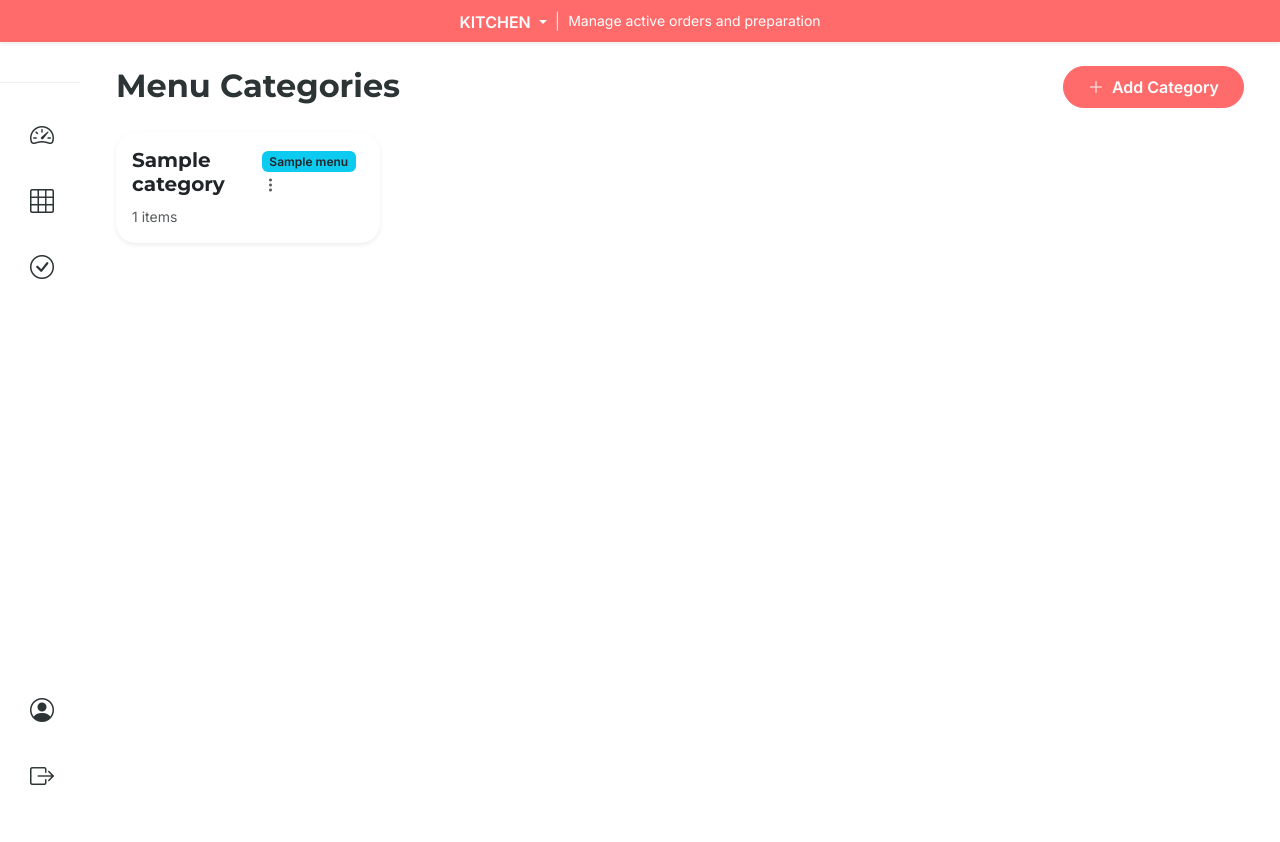
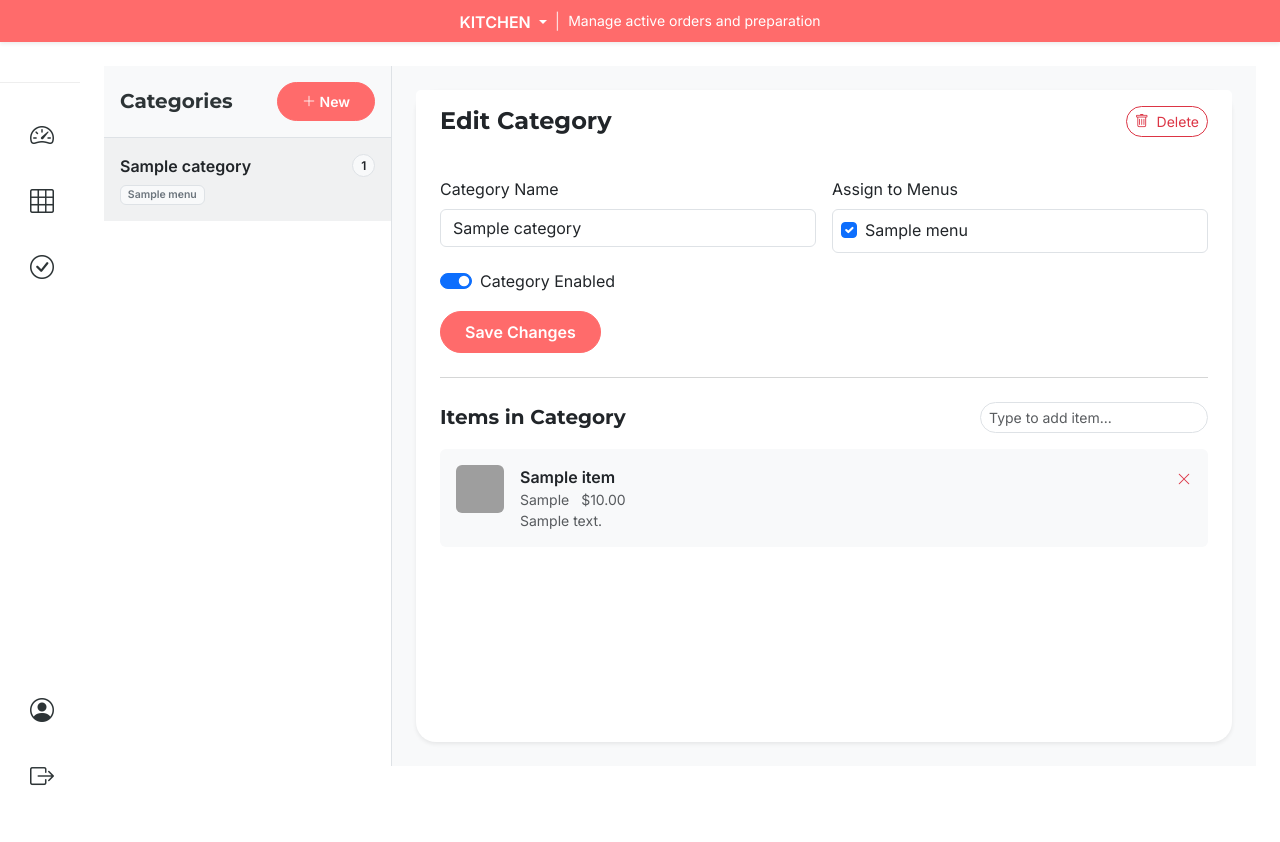
Before and after one commit to shenni-circlerm/oda, a Flask app: page /admin/categories?category_id=1 in a window 1280 px wide. Run offline with Flask 3, Linux system fonts and the light colour scheme; a user stored in the database is signed in; tables that the repository leaves empty hold one stand-in row (values such as "Sample post"); some libraries are stand-ins or nearby versions; grey boxes are pictures that could not be loaded.

Commit message:
updated the category views

```diff
--- a/project/templates/menu_categories.html
+++ b/project/templates/menu_categories.html
@@ -4,84 +4,139 @@
 
 {% block content %}
 <div class="container-fluid">
-    <div class="d-flex justify-content-between align-items-center mb-4">
-        <h2 class="fw-bold mb-0">Menu Categories</h2>
-        <button class="btn btn-primary" data-bs-toggle="modal" data-bs-target="#addCategoryModal">
-            <i class="bi bi-plus-lg me-2"></i>Add Category
-        </button>
-    </div>
+    <div class="row h-100">
+        <!-- Left Column: Category List -->
+        <div class="col-md-4 col-lg-3 border-end bg-white p-0" style="min-height: calc(100vh - 100px);">
+            <div class="p-3 border-bottom bg-light d-flex justify-content-between align-items-center">
+                <h5 class="fw-bold mb-0">Categories</h5>
+                <button class="btn btn-sm btn-primary rounded-pill" data-bs-toggle="modal" data-bs-target="#addCategoryModal">
+                    <i class="bi bi-plus-lg"></i> New
+                </button>
+            </div>
+            <div class="list-group list-group-flush overflow-auto" style="max-height: calc(100vh - 160px);">
+                {% for category in categories %}
+                <a href="{{ url_for('admin.categories', category_id=category.id) }}"
+                   class="list-group-item list-group-item-action py-3 border-0 {% if selected_category and selected_category.id == category.id %}bg-secondary bg-opacity-10{% endif %}">
+                    <div class="d-flex justify-content-between align-items-center">
+                        <span class="fw-bold {{ 'text-muted text-decoration-line-through' if not category.is_active }}">{{ category.name }}</span>
+                        <span class="badge rounded-pill bg-light text-dark border">{{ category.items|length }}</span>
+                    </div>
+                    {% if category.menus %}
+                    <div class="small text-muted mt-1">
+                        {% for m in category.menus %}
+                        <span class="badge bg-light text-secondary border me-1">{{ m.name }}</span>
+                        {% endfor %}
+                    </div>
+                    {% endif %}
+                </a>
+                {% endfor %}
 
-    <div class="row g-4">
-        {% for category in categories %}
-        <div class="col-md-6 col-lg-4 col-xl-3">
-            <div class="card h-100 border-0 shadow-sm">
-                <div class="card-body d-flex flex-column justify-content-between">
-                    <div>
-                        <div class="d-flex justify-content-between align-items-start mb-2">
-                            <h5 class="card-title fw-bold mb-0">{{ category.name }}</h5>
-                            <div class="dropdown">
-                                {% if category.menu %}
-                                <span class="badge bg-info text-dark me-2">{{ category.menu.name }}</span>
-                                {% endif %}
-                                <button class="btn btn-link text-muted p-0" type="button" data-bs-toggle="dropdown">
-                                    <i class="bi bi-three-dots-vertical"></i>
-                                </button>
-                                <ul class="dropdown-menu dropdown-menu-end border-0 shadow">
-                                    <li>
-                                        <button class="dropdown-item" data-bs-toggle="modal" data-bs-target="#editCategoryModal{{ category.id }}">
-                                            <i class="bi bi-pencil me-2"></i>Edit
-                                        </button>
-                                    </li>
-                                    <li><hr class="dropdown-divider"></li>
-                                    <li>
-                                        <form action="{{ url_for('admin.delete_category', category_id=category.id) }}" method="POST" onsubmit="return confirm('Are you sure? Items in this category will be unassigned.');">
-                                            <button type="submit" class="dropdown-item text-danger">
-                                                <i class="bi bi-trash me-2"></i>Delete
-                                            </button>
-                                        </form>
-                                    </li>
-                                </ul>
-                            </div>
-                        </div>
-                        <p class="text-muted small mb-0">{{ category.items|length }} items</p>
-                    </div>
+                {% if not categories %}
+                <div class="text-center py-5 text-muted">
+                    <p class="mb-0">No categories found.</p>
                 </div>
+                {% endif %}
             </div>
         </div>
 
-        <!-- Edit Modal for this Category -->
-        <div class="modal fade" id="editCategoryModal{{ category.id }}" tabindex="-1">
-            <div class="modal-dialog modal-dialog-centered">
-                <div class="modal-content">
-                    <div class="modal-header border-0">
-                        <h5 class="modal-title fw-bold">Edit Category</h5>
-                        <button type="button" class="btn-close" data-bs-dismiss="modal"></button>
-                    </div>
-                    <form action="{{ url_for('admin.edit_category', category_id=category.id) }}" method="POST">
-                        <div class="modal-body">
-                            <div class="mb-3">
+        <!-- Right Column: Configuration -->
+        <div class="col-md-8 col-lg-9 p-4 bg-light">
+            {% if selected_category %}
+            <div class="card border-0 shadow-sm h-100">
+                <div class="card-header bg-white border-0 py-3 px-4 d-flex justify-content-between align-items-center">
+                    <h4 class="fw-bold mb-0">Edit Category</h4>
+                    <form action="{{ url_for('admin.delete_category', category_id=selected_category.id) }}" method="POST" onsubmit="return confirm('Delete category? Items will be unassigned.');">
+                        <button type="submit" class="btn btn-outline-danger btn-sm rounded-pill">
+                            <i class="bi bi-trash me-1"></i> Delete
+                        </button>
+                    </form>
+                </div>
+                <div class="card-body p-4 overflow-auto">
+                    <form action="{{ url_for('admin.edit_category', category_id=selected_category.id) }}" method="POST">
+                        <div class="row g-3 mb-4">
+                            <div class="col-md-6">
                                 <label class="form-label">Category Name</label>
-                                <input type="text" name="name" class="form-control" value="{{ category.name }}" required>
+                                <input type="text" name="name" class="form-control" value="{{ selected_category.name }}" required>
                             </div>
-                            <div class="mb-3">
-                                <label class="form-label">Assign to Menu</label>
-                                <select name="menu_id" class="form-select">
-                                    <option value="">General (No specific menu)</option>
-                                    {% for menu in menus %}
-                                    <option value="{{ menu.id }}" {% if category.menu_id == menu.id %}selected{% endif %}>{{ menu.name }}</option>
+                            <div class="col-md-6">
+                                <label class="form-label">Assign to Menus</label>
+                                <div class="border rounded p-2 bg-white" style="max-height: 150px; overflow-y: auto;">
+                                    {% for m in menus %}
+                                    <div class="form-check">
+                                        <input class="form-check-input" type="checkbox" name="menu_ids" value="{{ m.id }}" id="edit_menu_{{ m.id }}" {% if m in selected_category.menus %}checked{% endif %}>
+                                        <label class="form-check-label" for="edit_menu_{{ m.id }}">{{ m.name }}</label>
+                                    </div>
                                     {% endfor %}
-                                </select>
+                                </div>
+                            </div>
+                            <div class="col-12">
+                                <div class="form-check form-switch">
+                                    <input class="form-check-input" type="checkbox" role="switch" id="activeSwitch"
+                                           onchange="toggleCategory({{ selected_category.id }}, this)"
+                                           {% if selected_category.is_active %}checked{% endif %}>
+                                    <label class="form-check-label" for="activeSwitch">Category Enabled</label>
+                                </div>
+                            </div>
+                            <div class="col-12">
+                                <button type="submit" class="btn btn-primary rounded-pill px-4">Save Changes</button>
                             </div>
                         </div>
-                        <div class="modal-footer border-0">
-                            <button type="button" class="btn btn-light" data-bs-dismiss="modal">Cancel</button>
-                            <button type="submit" class="btn btn-primary">Save Changes</button>
+                    </form>
+
+                    <hr class="text-muted opacity-25 my-4">
+
+                    <div class="d-flex justify-content-between align-items-center mb-3">
+                        <h5 class="fw-bold mb-0">Items in Category</h5>
+                        <form action="{{ url_for('admin.add_item_to_category') }}" method="POST" class="d-flex gap-2 align-items-center" style="max-width: 300px;">
+                            <input type="hidden" name="category_id" value="{{ selected_category.id }}">
+                            <input type="text" name="item_name" list="item-suggestions" class="form-control form-control-sm rounded-pill" placeholder="Type to add item..." autocomplete="off" required>
+                            <datalist id="item-suggestions">
+                                {% for item in all_items %}
+                                <option value="{{ item.name }}">{{ item.description or '' }}</option>
+                                {% endfor %}
+                            </datalist>
+                        </form>
+                    </div>
+
+                    {% if selected_category.items %}
+                    <div class="list-group">
+                        {% for item in selected_category.items %}
+                        <div class="list-group-item d-flex justify-content-between align-items-start p-3 border-0 bg-light mb-2 rounded">
+                            <div class="d-flex align-items-start">
+                                <img src="{{ url_for('admin.serve_menu_image', item_id=item.id) }}" class="rounded bg-white me-3" style="width: 48px; height: 48px; object-fit: cover;">
+                                <div>
+                                    <a href="{{ url_for('admin.manage_menu', item_id=item.id) }}" class="fw-bold text-decoration-none text-dark">{{ item.name }}</a>
+                                    <div class="small text-muted">
+                                        {% if item.sku %}<span class="me-2">{{ item.sku }}</span>{% endif %}
+                                        ${{ "%.2f"|format(item.price) }}
+                                    </div>
+                                    {% if item.description %}
+                                    <div class="small text-muted text-truncate" style="max-width: 300px;">{{ item.description }}</div>
+                                    {% endif %}
+                                </div>
+                            </div>
+                            <form action="{{ url_for('admin.remove_item_from_category', category_id=selected_category.id, item_id=item.id) }}" method="POST">
+                                <button type="submit" class="btn btn-sm btn-link text-danger p-0" title="Remove from category">
+                                    <i class="bi bi-x-lg"></i>
+                                </button>
+                            </form>
                         </div>
-                    </form>
+                        {% endfor %}
+                    </div>
+                    {% else %}
+                    <div class="text-center py-4 border rounded-3 bg-white text-muted">
+                        <p class="mb-0">No items in this category.</p>
+                    </div>
+                    {% endif %}
                 </div>
             </div>
+            {% else %}
+            <div class="d-flex flex-column justify-content-center align-items-center h-100 text-muted">
+                <i class="bi bi-tags fs-1 mb-3 opacity-25"></i>
+                <p>Select a category to configure.</p>
+            </div>
+            {% endif %}
         </div>
-        {% endfor %}
     </div>
 </div>
 
@@ -100,13 +155,15 @@
                         <input type="text" name="name" class="form-control" placeholder="e.g. Starters, Mains" required>
                     </div>
                     <div class="mb-3">
-                        <label class="form-label">Assign to Menu</label>
-                        <select name="menu_id" class="form-select">
-                            <option value="" selected>General (No specific menu)</option>
+                        <label class="form-label">Assign to Menus</label>
+                        <div class="border rounded p-2" style="max-height: 150px; overflow-y: auto;">
                             {% for menu in menus %}
-                            <option value="{{ menu.id }}">{{ menu.name }}</option>
+                            <div class="form-check">
+                                <input class="form-check-input" type="checkbox" name="menu_ids" value="{{ menu.id }}" id="new_menu_{{ menu.id }}">
+                                <label class="form-check-label" for="new_menu_{{ menu.id }}">{{ menu.name }}</label>
+                            </div>
                             {% endfor %}
-                        </select>
+                        </div>
                     </div>
                 </div>
                 <div class="modal-footer border-0">
@@ -117,4 +174,25 @@
         </div>
     </div>
 </div>
+
+<script>
+function toggleCategory(categoryId, checkbox) {
+    fetch(`/admin/categories/toggle/${categoryId}`, {
+        method: 'POST',
+        headers: { 'Content-Type': 'application/json' }
+    })
+    .then(response => {
+        if (!response.ok) {
+            // Revert
+            checkbox.checked = !checkbox.checked;
+            alert('Failed to update status.');
+        }
+    })
+    .catch(err => {
+        console.error(err);
+        checkbox.checked = !checkbox.checked;
+        alert('Network error.');
+    });
+}
+</script>
 {% endblock %}
--- a/routes/admin_nav.py
+++ b/routes/admin_nav.py
@@ -21,7 +21,7 @@ MENU_STRUCTURE = {
         {'label': 'Menus', 'endpoint': 'admin.menus', 'icon': 'bi-journal-album'},
         {'label': 'Menu Items', 'endpoint': 'admin.manage_menu', 'icon': 'bi-journal-text'},
         {'label': 'Categories', 'endpoint': 'admin.categories', 'icon': 'bi-tags'},
-        {'label': 'Availability', 'endpoint': 'admin.availability', 'icon': 'bi-toggle-on'},
+        #{'label': 'Availability', 'endpoint': 'admin.availability', 'icon': 'bi-toggle-on'},
     ],
     'design_store': [
         {'label': 'Design', 'endpoint': 'admin.menu_design', 'icon': 'bi-pencil-square'},
--- a/routes/admin_routes.py
+++ b/routes/admin_routes.py
@@ -87,6 +87,7 @@ def manage_menu():
 @login_required
 def add_menu_item():
     if request.form.get('quick_add'):
+        category_id = request.form.get('category_id')
         count = MenuItem.query.filter_by(restaurant_id=current_user.restaurant_id).count()
         new_item = MenuItem(
             name="New Item",
@@ -95,6 +96,12 @@ def add_menu_item():
             restaurant_id=current_user.restaurant_id,
             is_available=False
         )
+
+        if category_id:
+            category = db.session.get(Category, category_id)
+            if category:
+                new_item.categories.append(category)
+
         db.session.add(new_item)
         db.session.commit()
         return redirect(url_for('admin.manage_menu', item_id=new_item.id))
@@ -312,12 +319,24 @@ def delete_menu(menu_id):
 def categories():
     if request.method == 'POST':
         name = request.form.get('name')
-        menu_id = request.form.get('menu_id')
+        menu_ids = request.form.getlist('menu_ids')
         if name:
-            new_category = Category(name=name, restaurant_id=current_user.restaurant_id, menu_id=menu_id if menu_id else None)
+            new_category = Category(name=name, restaurant_id=current_user.restaurant_id)
+            for m_id in menu_ids:
+                menu = db.session.get(Menu, m_id)
+                if menu:
+                    new_category.menus.append(menu)
             db.session.add(new_category)
             db.session.commit()
             flash('Category added successfully.')
+
+            # If returning to another page (e.g. item edit), honor that
+            return_to = request.form.get('return_to')
+            if return_to:
+                return redirect(return_to)
+
+            # Otherwise go to the new category in the list
+            return redirect(url_for('admin.categories', category_id=new_category.id))
 
         return_to = request.form.get('return_to')
         if return_to:
@@ -327,19 +346,105 @@ def categories():
 
     categories = Category.query.filter_by(restaurant_id=current_user.restaurant_id).all()
     menus = Menu.query.filter_by(restaurant_id=current_user.restaurant_id).all()
-    return render_template('menu_categories.html', categories=categories, menus=menus)
+    all_items = MenuItem.query.filter_by(restaurant_id=current_user.restaurant_id).order_by(MenuItem.name).all()
+
+    selected_category = None
+    category_id = request.args.get('category_id')
+    if category_id:
+        selected_category = next((c for c in categories if str(c.id) == str(category_id)), None)
+
+    if not selected_category and categories:
+        selected_category = categories[0]
+
+    return render_template('menu_categories.html', categories=categories, menus=menus, selected_category=selected_category, all_items=all_items)
 
 @admin_bp.route('/admin/categories/edit/<int:category_id>', methods=['POST'])
 @login_required
 def edit_category(category_id):
     category = Category.query.filter_by(id=category_id, restaurant_id=current_user.restaurant_id).first_or_404()
     name = request.form.get('name')
-    menu_id = request.form.get('menu_id')
+    menu_ids = request.form.getlist('menu_ids')
     if name:
         category.name = name
-        category.menu_id = menu_id if menu_id else None
+        category.menus = [] # Clear existing associations
+        for m_id in menu_ids:
+            menu = db.session.get(Menu, m_id)
+            if menu:
+                category.menus.append(menu)
         db.session.commit()
         flash('Category updated.')
+    return redirect(url_for('admin.categories', category_id=category.id))
+
+@admin_bp.route('/admin/categories/add_item', methods=['POST'])
+@login_required
+def add_item_to_category():
+    category_id = request.form.get('category_id')
+    item_name = request.form.get('item_name')
+
+    if not category_id or not item_name:
+        return redirect(url_for('admin.categories'))
+
+    category = Category.query.filter_by(id=category_id, restaurant_id=current_user.restaurant_id).first_or_404()
+
+    # Check if item exists
+    item = MenuItem.query.filter_by(name=item_name, restaurant_id=current_user.restaurant_id).first()
+
+    if not item:
+        # Create new item
+        count = MenuItem.query.filter_by(restaurant_id=current_user.restaurant_id).count()
+        item = MenuItem(
+            name=item_name,
+            sku=f"ITEM-{count + 1:03d}",
+            price=0.0,
+            restaurant_id=current_user.restaurant_id,
+            is_available=True
+        )
+        db.session.add(item)
+
+    if category not in item.categories:
+        item.categories.append(category)
+        db.session.commit()
+        flash(f'Item "{item.name}" added to category.')
+
+    return redirect(url_for('admin.categories', category_id=category_id))
+
+@admin_bp.route('/admin/categories/remove_item/<int:category_id>/<int:item_id>', methods=['POST'])
+@login_required
+def remove_item_from_category(category_id, item_id):
+    category = Category.query.filter_by(id=category_id, restaurant_id=current_user.restaurant_id).first_or_404()
+    item = MenuItem.query.filter_by(id=item_id, restaurant_id=current_user.restaurant_id).first_or_404()
+
+    if category in item.categories:
+        item.categories.remove(category)
+        db.session.commit()
+
+        # Store for undo
+        session['last_removed_item_category'] = {
+            'item_id': item.id,
+            'category_id': category.id
+        }
+
+        undo_url = url_for('admin.undo_remove_item_from_category')
+        flash(f'Item removed from category. <a href="{undo_url}" class="fw-bold text-decoration-underline">Undo</a>')
+
+    return redirect(url_for('admin.categories', category_id=category_id))
+
+@admin_bp.route('/admin/categories/undo_remove_item', methods=['GET'])
+@login_required
+def undo_remove_item_from_category():
+    data = session.get('last_removed_item_category')
+    if data:
+        item = MenuItem.query.filter_by(id=data['item_id'], restaurant_id=current_user.restaurant_id).first()
+        category = Category.query.filter_by(id=data['category_id'], restaurant_id=current_user.restaurant_id).first()
+
+        if item and category and category not in item.categories:
+            item.categories.append(category)
+            db.session.commit()
+            flash('Item restored to category.')
+            session.pop('last_removed_item_category', None)
+            return redirect(url_for('admin.categories', category_id=category.id))
+
+    flash('Nothing to undo.')
     return redirect(url_for('admin.categories'))
 
 @admin_bp.route('/admin/categories/delete/<int:category_id>', methods=['POST'])
@@ -353,6 +458,14 @@ def delete_category(category_id):
     db.session.commit()
     flash('Category deleted.')
     return redirect(url_for('admin.categories'))
+
+@admin_bp.route('/admin/categories/toggle/<int:category_id>', methods=['POST'])
+@login_required
+def toggle_category_status(category_id):
+    category = Category.query.filter_by(id=category_id, restaurant_id=current_user.restaurant_id).first_or_404()
+    category.is_active = not category.is_active
+    db.session.commit()
+    return {"success": True, "new_status": category.is_active}, 200
 
 @admin_bp.route('/admin/availability')
 @login_required
```
Also changed, not shown: project/models.py (+8 -2 lines), project/templates/menu_items.html (+7 -5 lines).
